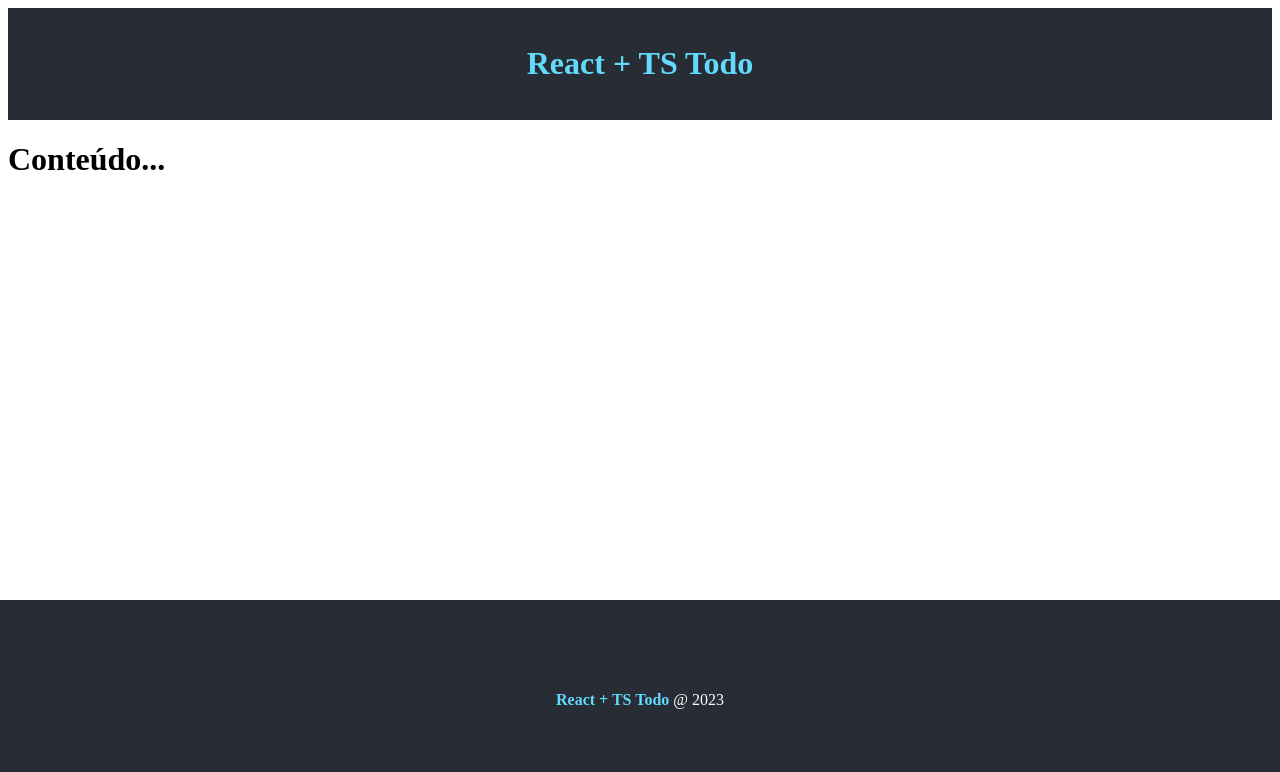
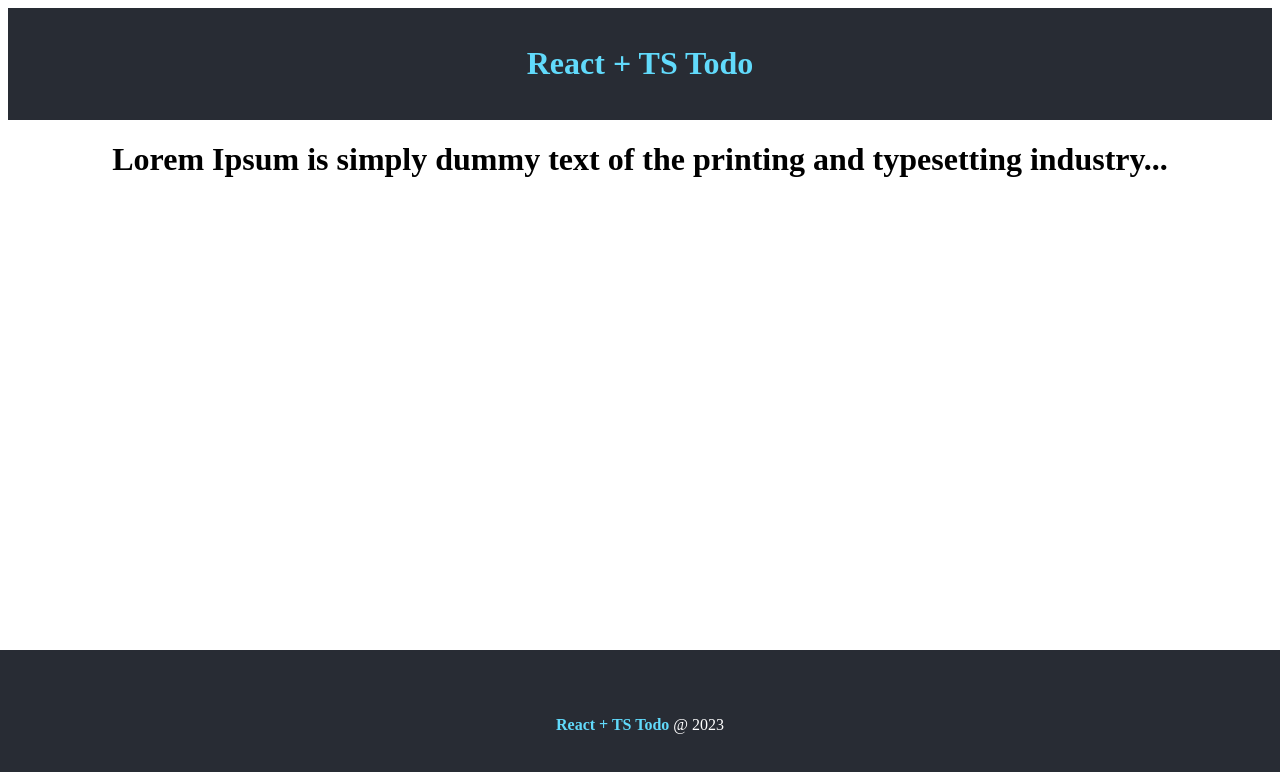
Before and after one commit to lucas-cercal/todo_list_react, a React (Create React App) app: page / in a window 1280 px wide. Shown: the top 772 px of the page. Built offline with nearby package versions, Linux system fonts and the light colour scheme.

Commit message:
fix: css and utils

```diff
--- a/src/App.module.css
+++ b/src/App.module.css
@@ -1,25 +1,19 @@
 .main {
   margin: 0;
-padding: 0;
-height: 100%;
-}
-#wrapper{
-min-height: 100%;
-position: relative;
-}
-div.body-content{
-  /** Altura do rodapé tem que ser igual a isso aqui e vice-versa **/
-padding-bottom: 100px;
-}
-footer{
-background: #ffab62;
-width: 100%;
-height: 100px;
-position: absolute;
-bottom: 0;
-left: 0;
+  padding: 0;
+  height: 100%;
 }
 
-.main h2 {
-  margin-bottom: 0.8em;
+.main h1 {
+  text-align: center;
 }
+
+#wrapper {
+  min-height: 100%;
+  position: relative;
+}
+
+div.body-content {
+  /** Altura do rodapé tem que ser igual a isso aqui e vice-versa **/
+  padding-bottom: 150px;
+}
--- a/src/App.tsx
+++ b/src/App.tsx
@@ -11,7 +11,7 @@ function App() {
   return <div>
     <Header />
     <main className={styles.main}>
-      <h1>Conteúdo...</h1>
+      <h1>Lorem Ipsum is simply dummy text of the printing and typesetting industry...</h1>
     </main>
     <Footer />
   </div>
--- a/src/components/Footer.module.css
+++ b/src/components/Footer.module.css
@@ -1,10 +1,14 @@
 .footer {
-  height: 200px;
+  height: 150px;
   display: flex;
   align-items: center;
   justify-content: center;
   background-color: #282c34;
   color: #fff;
+  width: 100%;
+  position: absolute;
+  bottom: 0;
+  left: 0;
 }
 
 .footer span {
--- a/src/components/Footer.tsx
+++ b/src/components/Footer.tsx
@@ -1,12 +1,13 @@
 import React from 'react'
 
 import styles from './Footer.module.css'
+import getYear from '../utils/dateUtils'
 
 const Footer = () => {
   return (
     <footer className={styles.footer}>
       <p>
-        <span>React + TS Todo</span> @ 2023
+        <span>React + TS Todo</span> @ {getYear()}
       </p>
     </footer>
   )
--- /dev/null
+++ b/src/utils/dateUtils.ts
@@ -0,0 +1,4 @@
+export default function getYear(): number {
+  const date = new Date
+  return date.getFullYear()
+}
```
Also changed, not shown: src/components/Header.module.css (line endings or trailing spaces).
